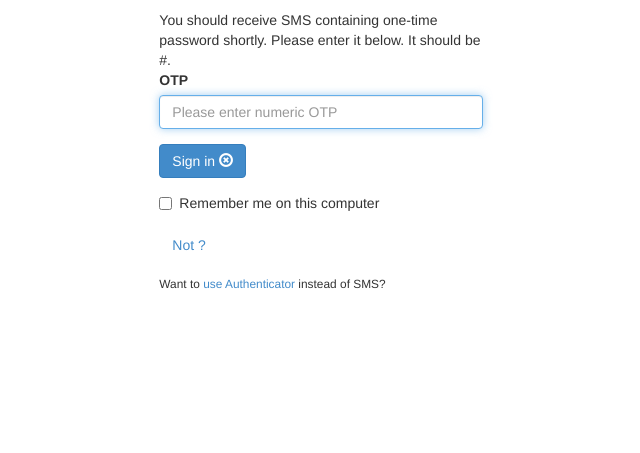
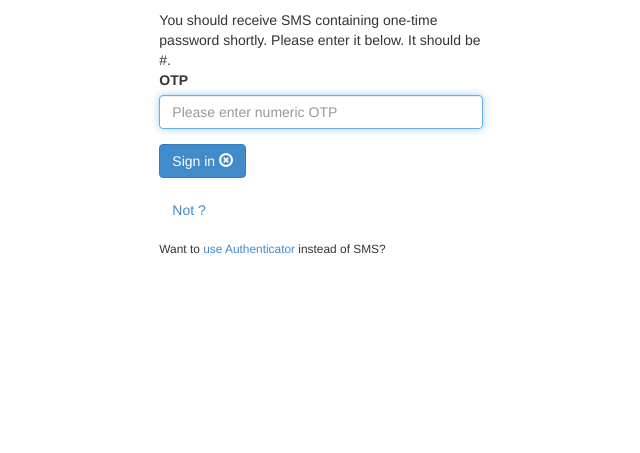
Before and after one commit to ojarva/sso-frontend, a Django app: template sso_frontend/login_frontend/templates/authenticate_with_sms.html in a window 1280 px wide. Shown: the part 171-624 px from the top of the page, without its empty margins (319-959 px from the left). Run offline with Django 3.2, Linux system fonts and the light colour scheme; the template is opened without the code that fills it, so the values that code supplies are empty; parts of the project's set-up code (start-up, migrations or seed data) failed here and were passed over; some libraries are stand-ins or nearby versions.

Commit message:
"Remember me" in first step authentication. Also, allow disabling "Remember me".
Fixes #22

```diff
--- a/sso_frontend/login_frontend/templates/authenticate_with_sms.html
+++ b/sso_frontend/login_frontend/templates/authenticate_with_sms.html
@@ -50,14 +50,6 @@ You should receive SMS containing one-time password shortly. Please enter it bel
   <div class="form-group">
        <button class="btn btn-large btn-primary" type="submit">Sign in <span class="glyphicon glyphicon-remove-circle"></span></button>
   </div>
-  <div class="form-group">
-      <div class="checkbox">
-        <label>
-          <input name="my_computer" {% if my_computer %} checked="on" {% endif %} type="checkbox"> <span class="tooltip-link" title="If you check this, you don't have to
-login again after closing the browser. Only use on your own personal computer!">Remember me on this computer</span>
-        </label>
-      </div>
-  </div>
 </form>
 <p><form method="post" action="{% url 'login_frontend.views.logoutview' %}?{{ get_params }}">{% csrf_token %}<button class="btn btn-link">Not {{ first_name }}?</button></form></p>
 
--- a/sso_frontend/login_frontend/views.py
+++ b/sso_frontend/login_frontend/views.py
@@ -184,6 +184,9 @@ def authenticate_with_password(request):
             if request.POST.get("my_computer"):
                 custom_log(request, "Marked browser as saved", level="info")
                 browser.save_browser = True
+                browser.save()
+            else:
+                browser.save_browser = False
                 browser.save()
 
             if auth_status == True:
```
Also changed, not shown: sso_frontend/login_frontend/templates/authenticate_with_authenticator.html (+0 -10 lines), sso_frontend/login_frontend/templates/authenticate_with_password.html (+4 -5 lines).
